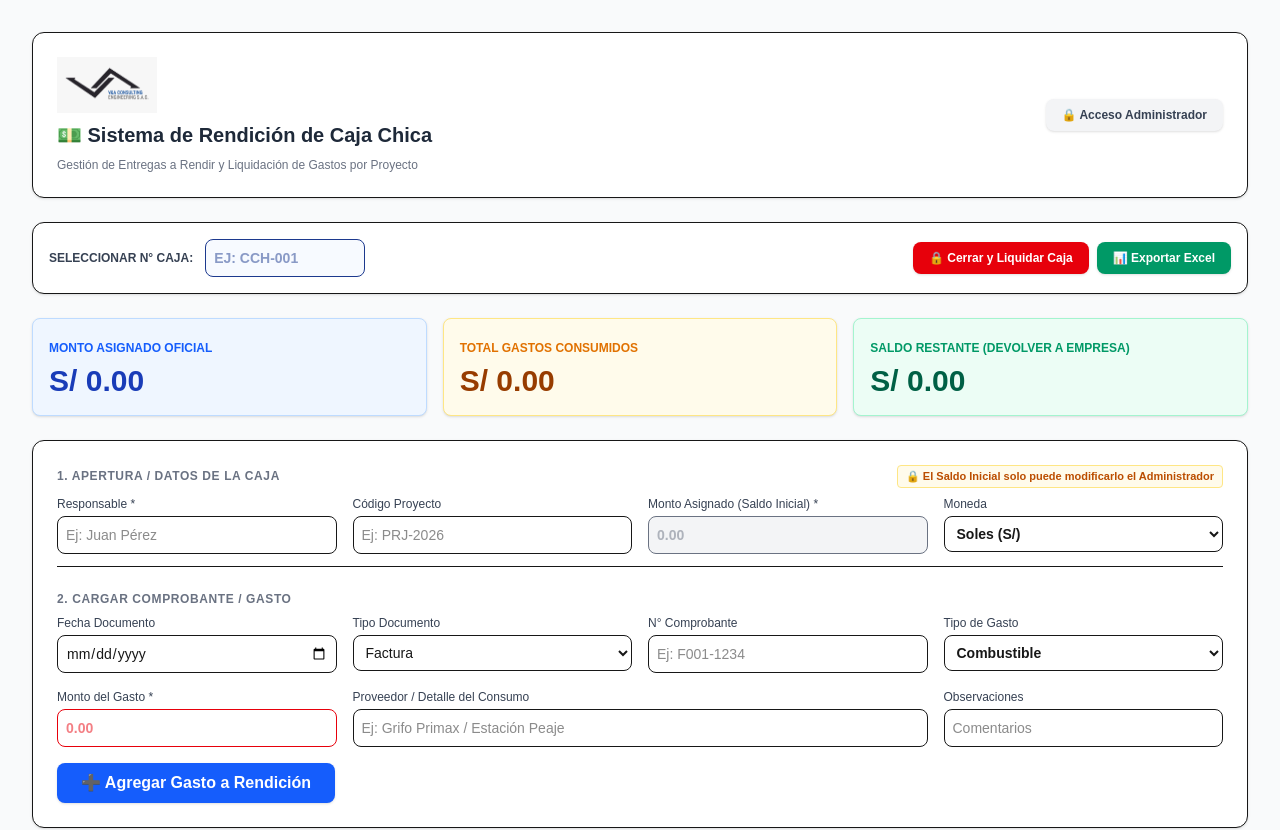
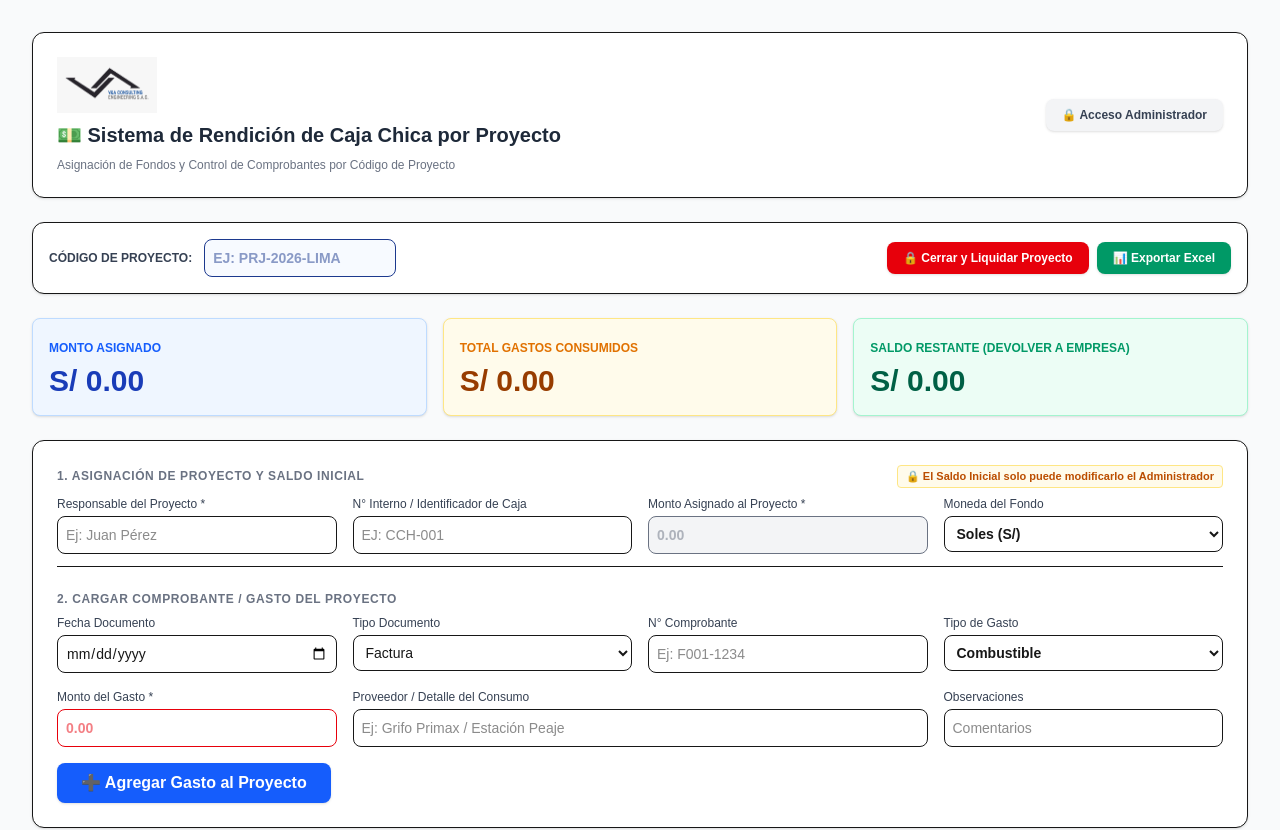
Before and after one commit to jroblestinajeros-lab/Control-de-vencimientos, a Next.js app: page /caja in a window 1280 px wide. Shown: the top 830 px of the page. Built offline with nearby package versions, Linux system fonts and the light colour scheme; no server answers; the database is empty.

Commit message:
Update page.tsx

```diff
--- a/app/caja/page.tsx
+++ b/app/caja/page.tsx
@@ -8,7 +8,7 @@ const supabaseUrl = process.env.NEXT_PUBLIC_SUPABASE_URL || '';
 const supabaseAnonKey = process.env.NEXT_PUBLIC_SUPABASE_ANON_KEY || '';
 const supabase = createClient(supabaseUrl, supabaseAnonKey);
 
-// Clave maestra para administración de montos iniciales y cierres de caja
+// Clave de administración
 const CLAVE_ADMIN = 'vya2026';
 
 interface RegistroCaja {
@@ -34,16 +34,16 @@ export default function CajaChicaHome() {
   const [idEditando, setIdEditando] = useState<number | null>(null);
   const [esAdmin, setEsAdmin] = useState<boolean>(false);
 
-  // Selección de Caja Activa
-  const [cajaSeleccionada, setCajaSeleccionada] = useState<string>('');
+  // Filtro por Código de Proyecto Activo
+  const [proyectoSeleccionado, setProyectoSeleccionado] = useState<string>('');
 
-  // Formulario 1: Apertura de Caja
+  // Formulario 1: Apertura de Caja por Proyecto
+  const [numeroCaja, setNumeroCaja] = useState<string>('');
   const [responsable, setResponsable] = useState<string>('');
-  const [codigoProyecto, setCodigoProyecto] = useState<string>('');
   const [saldoInicial, setSaldoInicial] = useState<string>('');
   const [moneda, setMoneda] = useState<string>('PEN');
 
-  // Formulario 2: Gasto
+  // Formulario 2: Registro de Comprobante / Gasto
   const [fechaDocumento, setFechaDocumento] = useState<string>('');
   const [tipoDocumento, setTipoDocumento] = useState<string>('Factura');
   const [numeroDocumento, setNumeroDocumento] = useState<string>('');
@@ -56,24 +56,24 @@ export default function CajaChicaHome() {
     cargarRegistros();
   }, []);
 
-  // Al seleccionar/escribir N° de caja, autocompletar si existe en la base de datos
+  // Al seleccionar/escribir el Código de Proyecto, autocompletar la cabecera asignada por el Admin
   useEffect(() => {
-    if (!cajaSeleccionada) {
+    if (!proyectoSeleccionado) {
+      setNumeroCaja('');
       setResponsable('');
-      setCodigoProyecto('');
       setSaldoInicial('');
       return;
     }
     const cajaExistente = registros.find(
-      (r) => r.numero_caja.toUpperCase() === cajaSeleccionada.toUpperCase().trim()
+      (r) => (r.codigo_proyecto || '').toUpperCase().trim() === proyectoSeleccionado.toUpperCase().trim()
     );
     if (cajaExistente) {
+      setNumeroCaja(cajaExistente.numero_caja || '');
       setResponsable(cajaExistente.responsable || '');
-      setCodigoProyecto(cajaExistente.codigo_proyecto || '');
       setSaldoInicial(cajaExistente.saldo_inicial?.toString() || '0');
       setMoneda(cajaExistente.moneda || 'PEN');
     }
-  }, [cajaSeleccionada, registros]);
+  }, [proyectoSeleccionado, registros]);
 
   const cargarRegistros = async () => {
     setLoading(true);
@@ -93,7 +93,7 @@ export default function CajaChicaHome() {
       alert('Modo Administrador desactivado.');
       return;
     }
-    const pass = prompt('Ingresa la contraseña de Administrador para modificar montos iniciales y realizar cierres:');
+    const pass = prompt('Ingresa la contraseña de Administrador (vya2026) para asignar saldos iniciales por proyecto y realizar cierres:');
     if (pass === CLAVE_ADMIN) {
       setEsAdmin(true);
       alert('Modo Administrador ACTIVADO.');
@@ -115,19 +115,19 @@ export default function CajaChicaHome() {
     e.preventDefault();
 
     if (cajaEstaCerrada) {
-      alert('Esta caja chica se encuentra CERRADA. No se pueden agregar nuevos gastos.');
+      alert('La caja chica de este proyecto se encuentra CERRADA / LIQUIDADA.');
       return;
     }
 
-    if (!cajaSeleccionada || !responsable || !montoGasto) {
-      alert('Por favor selecciona el N° de Caja, Responsable y Monto del Gasto.');
+    if (!proyectoSeleccionado || !responsable || !montoGasto) {
+      alert('Por favor especifica el Código de Proyecto, Responsable y Monto del Gasto.');
       return;
     }
 
     const payload: RegistroCaja = {
-      numero_caja: cajaSeleccionada.toUpperCase().trim(),
+      codigo_proyecto: proyectoSeleccionado.toUpperCase().trim(),
+      numero_caja: numeroCaja.toUpperCase().trim() || `CCH-${proyectoSeleccionado.toUpperCase().trim()}`,
       responsable,
-      codigo_proyecto: codigoProyecto.toUpperCase().trim(),
       saldo_inicial: parseFloat(saldoInicial) || 0,
       moneda,
       fecha_documento: fechaDocumento,
@@ -153,25 +153,25 @@ export default function CajaChicaHome() {
 
   const cambiarEstadoCaja = async (nuevoEstado: string) => {
     if (!esAdmin) {
-      alert('Acceso denegado. Activa el MODO ADMINISTRADOR para cerrar o reabrir cajas.');
+      alert('Acceso denegado. Activa el MODO ADMINISTRADOR para cerrar o reabrir la caja del proyecto.');
       return;
     }
 
-    if (!cajaSeleccionada) {
-      alert('Ingresa o selecciona el N° de Caja Chica.');
+    if (!proyectoSeleccionado) {
+      alert('Ingresa o selecciona un Código de Proyecto.');
       return;
     }
 
-    const cajaTarget = cajaSeleccionada.toUpperCase().trim();
+    const prjTarget = proyectoSeleccionado.toUpperCase().trim();
 
-    if (!confirm(`¿Estás seguro de cambiar el estado de la caja ${cajaTarget} a "${nuevoEstado}"?`)) {
+    if (!confirm(`¿Estás seguro de cambiar el estado de la caja del proyecto ${prjTarget} a "${nuevoEstado}"?`)) {
       return;
     }
 
     const { error } = await supabase
       .from('cajas_chicas')
       .update({ estado_caja: nuevoEstado })
-      .eq('numero_caja', cajaTarget);
+      .eq('codigo_proyecto', prjTarget);
 
     if (error) {
       alert('Error al actualizar el estado: ' + error.message);
@@ -187,9 +187,9 @@ export default function CajaChicaHome() {
     }
     if (!r.id) return;
     setIdEditando(r.id);
-    setCajaSeleccionada(r.numero_caja);
+    setProyectoSeleccionado(r.codigo_proyecto);
+    setNumeroCaja(r.numero_caja || '');
     setResponsable(r.responsable);
-    setCodigoProyecto(r.codigo_proyecto || '');
     setSaldoInicial(r.saldo_inicial.toString());
     setMoneda(r.moneda);
     setFechaDocumento(r.fecha_documento || '');
@@ -215,16 +215,16 @@ export default function CajaChicaHome() {
 
   const exportarAExcel = () => {
     if (!registrosFiltrados || registrosFiltrados.length === 0) {
-      alert('No hay comprobantes cargados en esta caja.');
+      alert('No hay comprobantes cargados para este proyecto.');
       return;
     }
 
     const datosExcel = registrosFiltrados.map((r) => ({
+      'Código Proyecto': r.codigo_proyecto,
       'N° Caja': r.numero_caja,
       'Responsable': r.responsable,
-      'Proyecto': r.codigo_proyecto,
       'Moneda': r.moneda,
-      'Saldo Inicial': r.saldo_inicial,
+      'Saldo Inicial Asignado': r.saldo_inicial,
       'Fecha Doc.': r.fecha_documento,
       'Tipo Doc.': r.tipo_documento,
       'N° Comprobante': r.numero_documento,
@@ -237,13 +237,14 @@ export default function CajaChicaHome() {
 
     const worksheet = XLSX.utils.json_to_sheet(datosExcel);
     const workbook = XLSX.utils.book_new();
-    XLSX.utils.book_append_sheet(workbook, worksheet, 'Liquidacion_Caja');
+    XLSX.utils.book_append_sheet(workbook, worksheet, 'Liquidacion_Proyecto');
 
-    XLSX.writeFile(workbook, `Rendicion_Caja_${cajaSeleccionada || 'General'}.xlsx`);
+    XLSX.writeFile(workbook, `Rendicion_Proyecto_${proyectoSeleccionado || 'General'}.xlsx`);
   };
 
-  const registrosFiltrados = cajaSeleccionada
-    ? registros.filter((r) => r.numero_caja.toUpperCase() === cajaSeleccionada.toUpperCase().trim())
+  // Filtrar comprobantes por Código de Proyecto
+  const registrosFiltrados = proyectoSeleccionado
+    ? registros.filter((r) => (r.codigo_proyecto || '').toUpperCase().trim() === proyectoSeleccionado.toUpperCase().trim())
     : [];
 
   const primerRegistro = registrosFiltrados[0];
@@ -258,12 +259,12 @@ export default function CajaChicaHome() {
     <main className="min-h-screen bg-gray-50 p-4 md:p-8">
       <div className="max-w-7xl mx-auto space-y-6">
 
-        {/* Encabezado con Logo VyA y Acceso Admin */}
+        {/* Encabezado */}
         <div className="bg-white p-6 rounded-xl shadow-sm border flex flex-col sm:flex-row justify-between items-center gap-4">
           <div className="text-center sm:text-left flex flex-col items-center sm:items-start space-y-2">
             <img src="/logo.jpeg" alt="VyA Consulting Logo" className="h-14 object-contain" />
-            <h1 className="text-xl font-bold text-gray-800">💵 Sistema de Rendición de Caja Chica</h1>
-            <p className="text-xs text-gray-500">Gestión de Entregas a Rendir y Liquidación de Gastos por Proyecto</p>
+            <h1 className="text-xl font-bold text-gray-800">💵 Sistema de Rendición de Caja Chica por Proyecto</h1>
+            <p className="text-xs text-gray-500">Asignación de Fondos y Control de Comprobantes por Código de Proyecto</p>
           </div>
 
           <button
@@ -276,18 +277,18 @@ export default function CajaChicaHome() {
           </button>
         </div>
 
-        {/* Control de Caja Chica */}
+        {/* Control Principal por Código de Proyecto */}
         <div className="bg-white p-4 rounded-xl shadow-sm border flex flex-col md:flex-row justify-between items-center gap-4">
           <div className="flex items-center gap-3 w-full md:w-auto">
-            <label className="text-xs font-bold text-gray-700 uppercase">Seleccionar N° Caja:</label>
+            <label className="text-xs font-bold text-gray-700 uppercase">Código de Proyecto:</label>
             <input
               type="text"
-              placeholder="Ej: CCH-001"
-              value={cajaSeleccionada}
-              onChange={(e) => setCajaSeleccionada(e.target.value)}
-              className="p-2 border rounded-lg text-sm font-extrabold text-blue-900 bg-blue-50/50 uppercase w-40"
+              placeholder="Ej: PRJ-2026-LIMA"
+              value={proyectoSeleccionado}
+              onChange={(e) => setProyectoSeleccionado(e.target.value)}
+              className="p-2 border rounded-lg text-sm font-extrabold text-blue-900 bg-blue-50/50 uppercase w-48"
             />
-            {cajaSeleccionada && (
+            {proyectoSeleccionado && (
               cajaEstaCerrada ? (
                 <span className="px-3 py-1 rounded-full text-xs font-extrabold bg-red-100 text-red-700">
                   🔒 CERRADA
@@ -307,7 +308,7 @@ export default function CajaChicaHome() {
                 onClick={() => cambiarEstadoCaja('Abierta')}
                 className="bg-amber-600 hover:bg-amber-700 text-white font-semibold py-2 px-4 rounded-lg text-xs shadow transition-colors"
               >
-                🔓 Reabrir Caja
+                🔓 Reabrir Caja Proyecto
               </button>
             ) : (
               <button
@@ -315,7 +316,7 @@ export default function CajaChicaHome() {
                 onClick={() => cambiarEstadoCaja('Cerrada')}
                 className="bg-red-600 hover:bg-red-700 text-white font-semibold py-2 px-4 rounded-lg text-xs shadow transition-colors"
               >
-                🔒 Cerrar y Liquidar Caja
+                🔒 Cerrar y Liquidar Proyecto
               </button>
             )}
 
@@ -329,11 +330,11 @@ export default function CajaChicaHome() {
           </div>
         </div>
 
-        {/* Resumen Financiero Detección Automática por Código */}
+        {/* Resumen Financiero del Proyecto */}
         <div className="grid grid-cols-1 md:grid-cols-3 gap-4">
           <div className="bg-blue-50 border border-blue-200 p-4 rounded-lg shadow-sm">
             <span className="text-xs font-bold text-blue-600 uppercase">
-              Monto Asignado Oficial {cajaSeleccionada ? `(${cajaSeleccionada})` : ''}
+              Monto Asignado {proyectoSeleccionado ? `(${proyectoSeleccionado})` : ''}
             </span>
             <p className="text-3xl font-extrabold text-blue-800 mt-1">
               {moneda === 'PEN' ? 'S/' : '$'} {saldoInicialAsignado.toFixed(2)}
@@ -360,20 +361,20 @@ export default function CajaChicaHome() {
 
           <div className="border-b pb-3 space-y-2">
             <div className="flex justify-between items-center">
-              <h2 className="text-xs font-bold text-gray-500 uppercase tracking-wider">1. Apertura / Datos de la Caja</h2>
+              <h2 className="text-xs font-bold text-gray-500 uppercase tracking-wider">1. Asignación de Proyecto y Saldo Inicial</h2>
               {!esAdmin && <span className="text-[11px] text-amber-700 font-semibold bg-amber-50 px-2 py-0.5 rounded border border-amber-200">🔒 El Saldo Inicial solo puede modificarlo el Administrador</span>}
             </div>
             <div className="grid grid-cols-1 md:grid-cols-4 gap-4">
               <div>
-                <label className="block text-xs font-medium text-gray-700 mb-1">Responsable *</label>
+                <label className="block text-xs font-medium text-gray-700 mb-1">Responsable del Proyecto *</label>
                 <input type="text" placeholder="Ej: Juan Pérez" value={responsable} onChange={(e) => setResponsable(e.target.value)} className="w-full p-2 border rounded-lg text-sm" required disabled={cajaEstaCerrada} />
               </div>
               <div>
-                <label className="block text-xs font-medium text-gray-700 mb-1">Código Proyecto</label>
-                <input type="text" placeholder="Ej: PRJ-2026" value={codigoProyecto} onChange={(e) => setCodigoProyecto(e.target.value)} className="w-full p-2 border rounded-lg text-sm" disabled={cajaEstaCerrada} />
+                <label className="block text-xs font-medium text-gray-700 mb-1">N° Interno / Identificador de Caja</label>
+                <input type="text" placeholder="Ej: CCH-001" value={numeroCaja} onChange={(e) => setNumeroCaja(e.target.value)} className="w-full p-2 border rounded-lg text-sm uppercase" disabled={cajaEstaCerrada} />
               </div>
               <div>
-                <label className="block text-xs font-medium text-gray-700 mb-1">Monto Asignado (Saldo Inicial) *</label>
+                <label className="block text-xs font-medium text-gray-700 mb-1">Monto Asignado al Proyecto *</label>
                 <input
                   type="number"
                   step="0.01"
@@ -386,7 +387,7 @@ export default function CajaChicaHome() {
                 />
               </div>
               <div>
-                <label className="block text-xs font-medium text-gray-700 mb-1">Moneda</label>
+                <label className="block text-xs font-medium text-gray-700 mb-1">Moneda del Fondo</label>
                 <select value={moneda} onChange={(e) => setMoneda(e.target.value)} className="w-full p-2 border rounded-lg text-sm bg-white font-semibold" disabled={!esAdmin || cajaEstaCerrada}>
                   <option value="PEN">Soles (S/)</option>
                   <option value="USD">Dólares ($)</option>
@@ -397,7 +398,7 @@ export default function CajaChicaHome() {
 
           <div className="space-y-2 pt-2">
             <div className="flex justify-between items-center">
-              <h2 className="text-xs font-bold text-gray-500 uppercase tracking-wider">2. Cargar Comprobante / Gasto</h2>
+              <h2 className="text-xs font-bold text-gray-500 uppercase tracking-wider">2. Cargar Comprobante / Gasto del Proyecto</h2>
               {idEditando && (
                 <button type="button" onClick={limpiarFormularioGasto} className="text-xs text-red-600 underline font-semibold">
                   ✖ Cancelar Edición
@@ -459,28 +460,28 @@ export default function CajaChicaHome() {
           </div>
 
           <button type="submit" disabled={cajaEstaCerrada} className={`font-semibold py-2 px-6 rounded-lg shadow text-white ${idEditando ? 'bg-amber-600 hover:bg-amber-700' : 'bg-blue-600 hover:bg-blue-700'}`}>
-            {idEditando ? '💾 Actualizar Comprobante' : `➕ Agregar Gasto a Rendición`}
+            {idEditando ? '💾 Actualizar Comprobante' : `➕ Agregar Gasto al Proyecto`}
           </button>
         </form>
 
-        {/* Tabla de Comprobantes */}
+        {/* Tabla de Comprobantes por Proyecto */}
         <div className="bg-white p-6 rounded-xl shadow-sm border space-y-4">
           <h2 className="text-lg font-semibold text-gray-800 border-b pb-2">
-            Comprobantes Rendidos {cajaSeleccionada ? <>en Caja <span className="text-blue-600 font-extrabold">{cajaSeleccionada}</span></> : ''}
+            Comprobantes Rendidos {proyectoSeleccionado ? <>en Proyecto <span className="text-blue-600 font-extrabold">{proyectoSeleccionado}</span></> : ''}
           </h2>
 
           {loading ? (
             <p className="text-center text-sm text-gray-500 py-4">Cargando rendición...</p>
-          ) : !cajaSeleccionada ? (
-            <p className="text-center text-sm text-gray-500 py-4">Ingresa o selecciona un N° de Caja Chica arriba para ver sus detalles.</p>
+          ) : !proyectoSeleccionado ? (
+            <p className="text-center text-sm text-gray-500 py-4">Ingresa o selecciona un Código de Proyecto en la barra superior para ver sus detalles.</p>
           ) : registrosFiltrados.length === 0 ? (
-            <p className="text-center text-sm text-gray-500 py-4">No hay comprobantes registrados aún para la caja {cajaSeleccionada}.</p>
+            <p className="text-center text-sm text-gray-500 py-4">No hay comprobantes registrados aún para el proyecto {proyectoSeleccionado}.</p>
           ) : (
             <div className="overflow-x-auto">
               <table className="w-full text-left text-xs text-gray-600 border-collapse">
                 <thead>
                   <tr className="bg-gray-100 text-gray-700 uppercase font-semibold">
-                    <th className="p-3">N° Caja</th>
+                    <th className="p-3">Código Proyecto</th>
                     <th className="p-3">Responsable</th>
                     <th className="p-3">Fecha</th>
                     <th className="p-3">Documento</th>
@@ -493,8 +494,8 @@ export default function CajaChicaHome() {
                 <tbody className="divide-y">
                   {registrosFiltrados.map((r) => (
                     <tr key={r.id} className="hover:bg-gray-50">
-                      <td className="p-3 font-bold text-gray-900">{r.numero_caja}</td>
-                      <td className="p-3 font-medium">{r.responsable}<br/><span className="text-[10px] text-gray-400">{r.codigo_proyecto || 'Sin proyecto'}</span></td>
+                      <td className="p-3 font-bold text-gray-900">{r.codigo_proyecto}</td>
+                      <td className="p-3 font-medium">{r.responsable}<br/><span className="text-[10px] text-gray-400">{r.numero_caja || 'Sin N° Caja'}</span></td>
                       <td className="p-3">{r.fecha_documento || '-'}</td>
                       <td className="p-3"><span className="font-semibold">{r.tipo_documento}:</span> {r.numero_documento || 'S/N'}</td>
                       <td className="p-3 font-medium text-blue-700">{r.tipo_gasto}</td>
```
